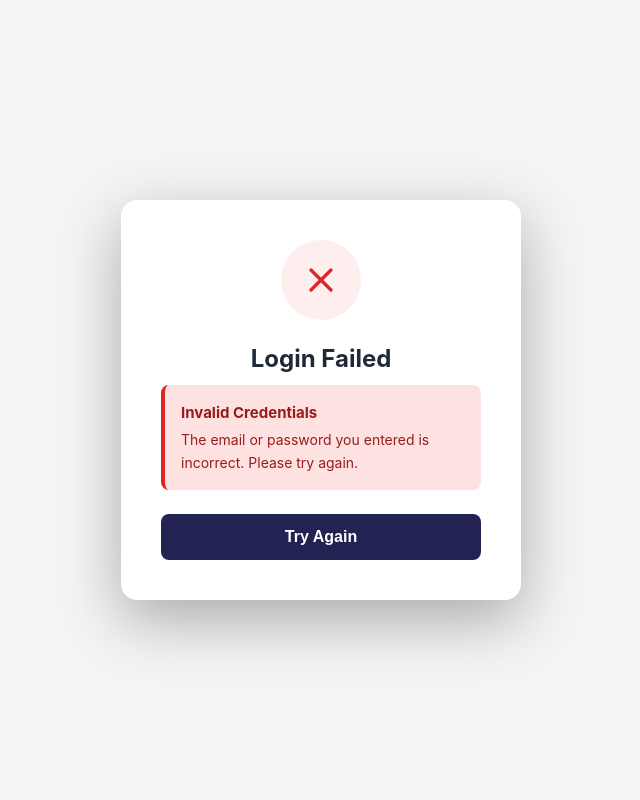
After one commit to abhi-rajput-KRP/You-Know-Me-, a Flask app: template templates/login_fail.html in a window 1280 px wide. The commit adds this page. Shown: the whole page, without its empty margins (319-959 px from the left). Run offline with Flask 3, Linux system fonts and the light colour scheme; the template is opened without the code that fills it, so the values that code supplies are empty.

Commit message:
Finalised

```diff
--- a/app.py
+++ b/app.py
@@ -21,13 +21,16 @@ def login():
         if request.method == "POST":
             email = request.form.get("email")
             password = request.form.get("password")
-            response = supabase.auth.sign_in_with_password({"email": email, "password": password})
-            if response.session:
-            # Store access token in Flask session
-                session["access_token"] = response.session.access_token
-                session['email'] = email
-                session['name'] = supabase.table("users").select("name").eq("email", email).execute().data[0]['name']
-                return redirect(url_for('posts'))
+            try:
+                response = supabase.auth.sign_in_with_password({"email": email, "password": password})
+                if response.session:
+                # Store access token in Flask session
+                    session["access_token"] = response.session.access_token
+                    session['email'] = email
+                    session['name'] = supabase.table("users").select("name").eq("email", email).execute().data[0]['name']
+                    return redirect(url_for('posts'))
+            except Exception as e:
+                return render_template('login_fail.html')
     return render_template('login.html')
 
 @app.route("/register", methods=["GET","POST"])
@@ -49,7 +52,9 @@ def register():
 def posts():
     if not session.get("access_token"):
         return redirect(url_for('login'))
-    return render_template('posts.html')
+    else:
+        posts = supabase.table("posts").select("*").execute().data
+    return render_template('posts.html', posts=posts)
 
 @app.route("/create_post", methods=["GET","POST"])
 def create_post():
--- /dev/null
+++ b/templates/login_fail.html
@@ -0,0 +1,152 @@
+
+<!DOCTYPE html>
+<html lang="en">
+  <head>
+    <meta charset="UTF-8" />
+    <meta name="viewport" content="width=device-width, initial-scale=1.0" />
+    <title>Login Failed</title>
+    <link
+      rel="icon"
+      href="https://firebasestorage.googleapis.com/v0/b/food-donation-bc43b.firebasestorage.app/o/favicon.ico?alt=media&token=56a306dc-3749-4d56-962b-dcfbb59cce10"
+      type="image/x-icon"
+    />
+    <style>
+      * {
+        margin: 0;
+        padding: 0;
+        box-sizing: border-box;
+      }
+
+      body {
+        font-family: -apple-system, BlinkMacSystemFont, "Segoe UI", Roboto,
+          Oxygen, Ubuntu, Cantarell, sans-serif;
+        background-color: #f3f4f6;
+        min-height: 100vh;
+        display: flex;
+        justify-content: center;
+        align-items: center;
+        padding: 20px;
+      }
+
+      .container {
+        background: white;
+        border-radius: 16px;
+        box-shadow: 0 20px 60px rgba(0, 0, 0, 0.3);
+        padding: 40px;
+        max-width: 400px;
+        width: 100%;
+        animation: slideIn 0.4s ease-out;
+      }
+
+      @keyframes slideIn {
+        from {
+          opacity: 0;
+          transform: translateY(-20px);
+        }
+        to {
+          opacity: 1;
+          transform: translateY(0);
+        }
+      }
+
+      .error-icon {
+        width: 80px;
+        height: 80px;
+        margin: 0 auto 24px;
+        background: #fee;
+        border-radius: 50%;
+        display: flex;
+        align-items: center;
+        justify-content: center;
+        animation: shake 0.5s ease-in-out;
+      }
+
+      @keyframes shake {
+        0%,
+        100% {
+          transform: translateX(0);
+        }
+        25% {
+          transform: translateX(-10px);
+        }
+        75% {
+          transform: translateX(10px);
+        }
+      }
+
+      .error-icon svg {
+        width: 40px;
+        height: 40px;
+        stroke: #dc2626;
+      }
+
+      h1 {
+        color: #1f2937;
+        font-size: 24px;
+        text-align: center;
+        margin-bottom: 12px;
+      }
+
+      .error-message {
+        background: #fee2e2;
+        border-left: 4px solid #dc2626;
+        color: #991b1b;
+        padding: 16px;
+        border-radius: 8px;
+        margin-bottom: 24px;
+        font-size: 14px;
+        line-height: 1.6;
+      }
+
+      .error-message strong {
+        display: block;
+        margin-bottom: 4px;
+        font-size: 15px;
+      }
+
+      .btn {
+        width: 100%;
+        padding: 14px;
+        background-color: rgb(34, 34, 83);
+        color: white;
+        border: none;
+        border-radius: 8px;
+        font-size: 16px;
+        font-weight: 600;
+        cursor: pointer;
+        transition: transform 0.2s, box-shadow 0.2s;
+      }
+
+      .btn:hover {
+        transform: translateY(-2px);
+        box-shadow: 0 8px 20px rgba(102, 126, 234, 0.4);
+      }
+
+      .btn:active {
+        transform: translateY(0);
+      }
+    </style>
+  </head>
+  <body>
+    <div class="container">
+      <div class="error-icon">
+        <svg fill="none" stroke="currentColor" viewBox="0 0 24 24">
+          <path
+            stroke-linecap="round"
+            stroke-linejoin="round"
+            stroke-width="2"
+            d="M6 18L18 6M6 6l12 12"
+          ></path>
+        </svg>
+      </div>
+
+      <h1>Login Failed</h1>
+
+      <div class="error-message">
+        <strong>Invalid Credentials</strong>
+        The email or password you entered is incorrect. Please try again.
+      </div>
+      <a href="/"><button class="btn">Try Again</button></a>
+    </div>
+  </body>
+</html>
```
Also changed, not shown: templates/posts.html (+36 -10 lines).
